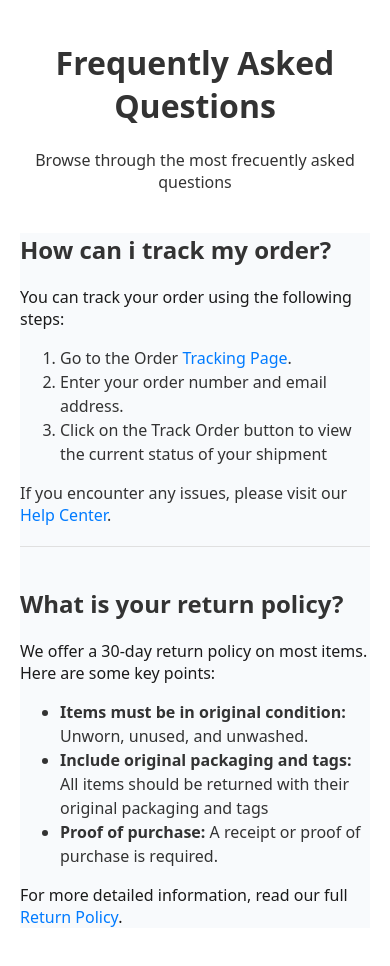
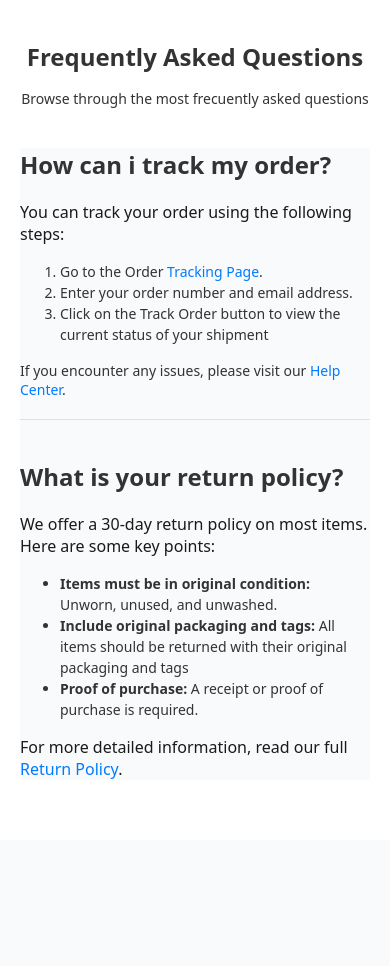
Before and after one commit to gbrieva18/Simple-FAQ, a plain HTML site: page Index.html in a window 390 px wide. After the commit the page ends 880 px from the top, so only its background shows below. Drawn offline with Linux system fonts and the light colour scheme.

Commit message:
Se agrega modificacion para visualizar en dispositivos moviles

```diff
--- a/Styles.css
+++ b/Styles.css
@@ -68,3 +68,17 @@ hr{
     border-top: 1px solid #e0e0e0;
     margin: 20px 0;
 }
+
+@media (max-width: 600px) {
+    h1 {
+        font-size: 24px;
+        margin-top: 20px;
+    }
+    h2 {
+        font-size: 20px;
+        margin-top: 20px;
+    }
+    p, li {
+        font-size: 14px;
+    }
+}
```
